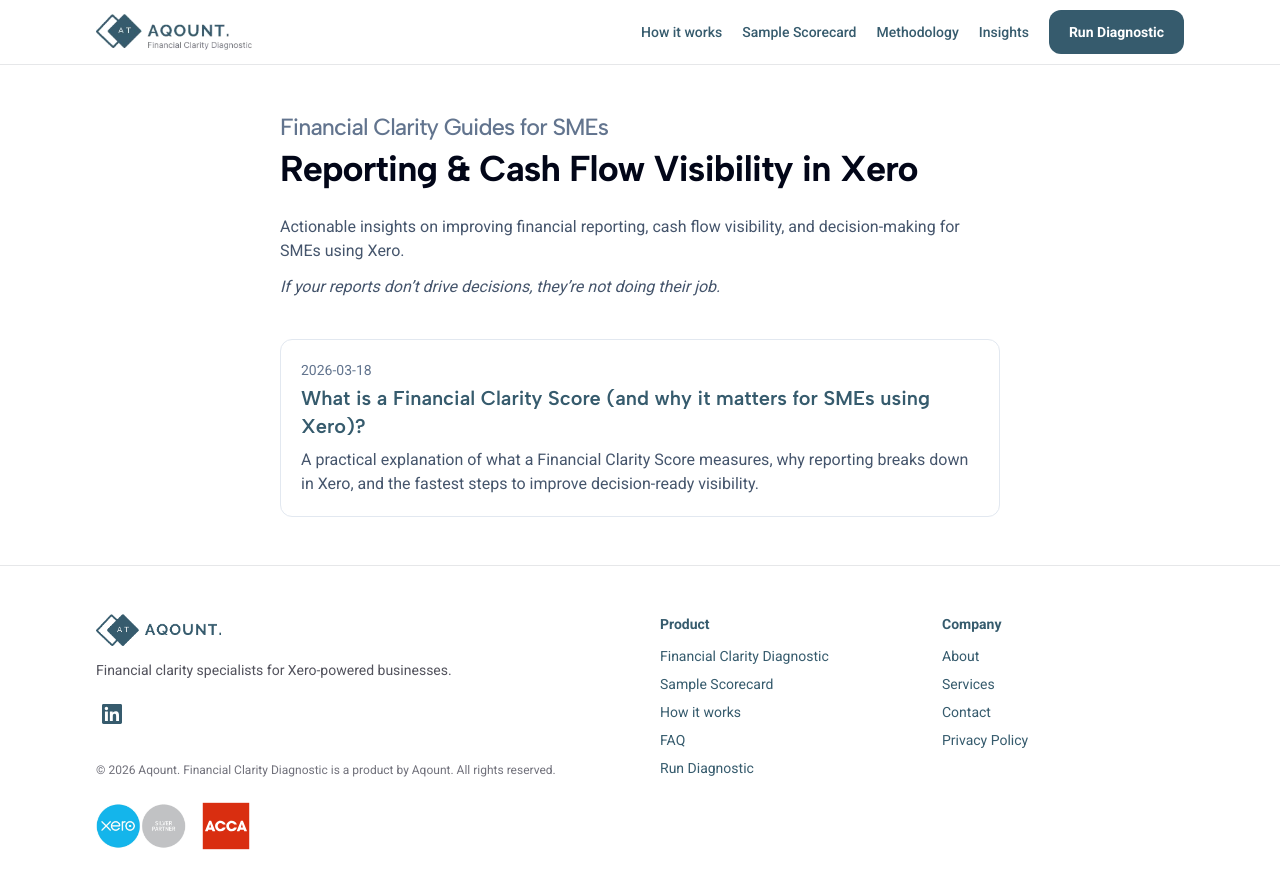
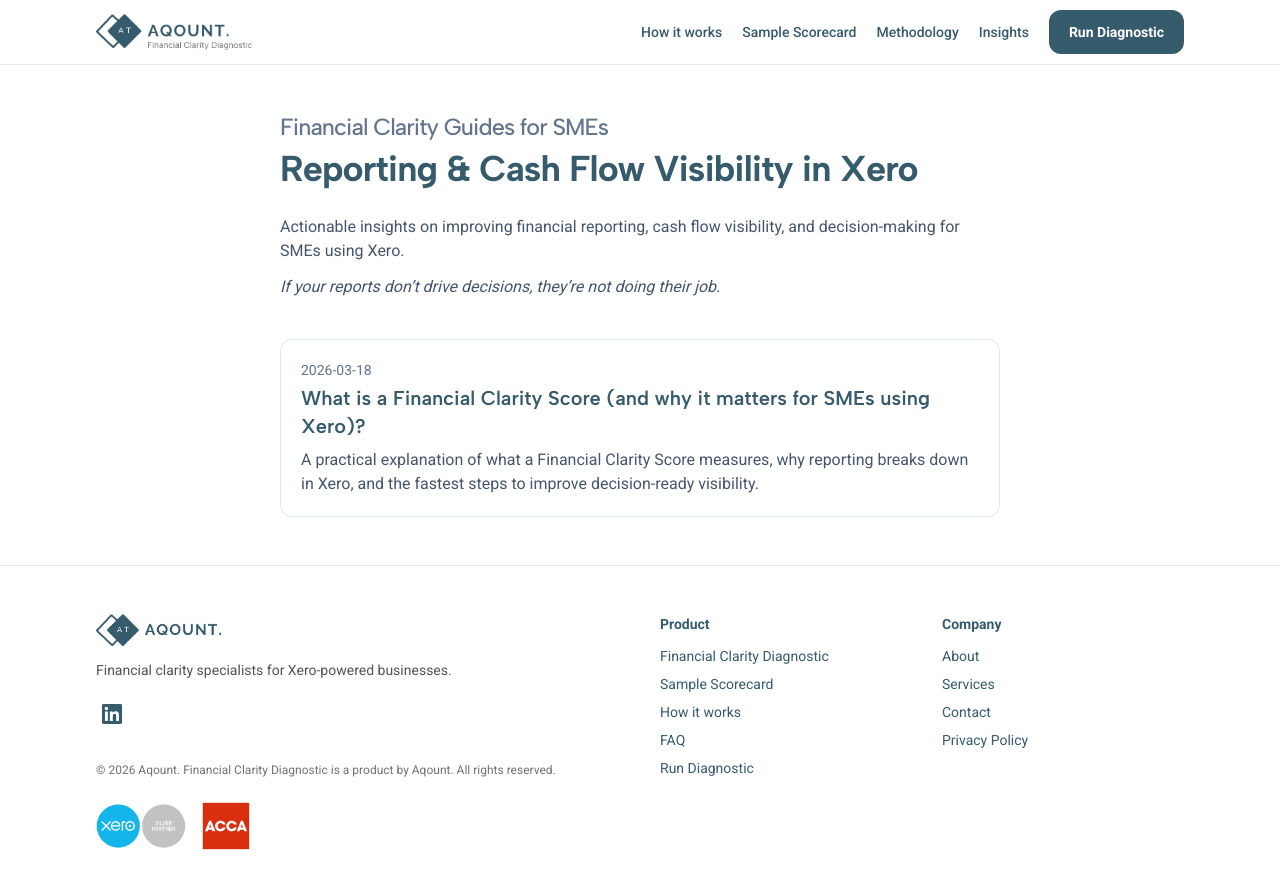
Before and after one commit to noemisasum/xero-financial-clarity, a Next.js app: page /insights in a window 1280 px wide. Shown: the top 888 px of the page. Built offline with nearby package versions, Linux system fonts and the light colour scheme.

Commit message:
Insights: match title color to homepage headings

```diff
--- a/src/app/insights/page.tsx
+++ b/src/app/insights/page.tsx
@@ -17,7 +17,7 @@
     <>
       <TopNav />
       <main className="mx-auto max-w-3xl px-6 py-12">
-        <h1 className="text-4xl font-bold tracking-tight text-slate-950">
+        <h1 className="text-4xl font-bold tracking-tight text-[color:var(--heading)]">
           <span className="block text-[0.65em] font-medium leading-tight text-slate-500">
             Financial Clarity Guides for SMEs
           </span>
```
